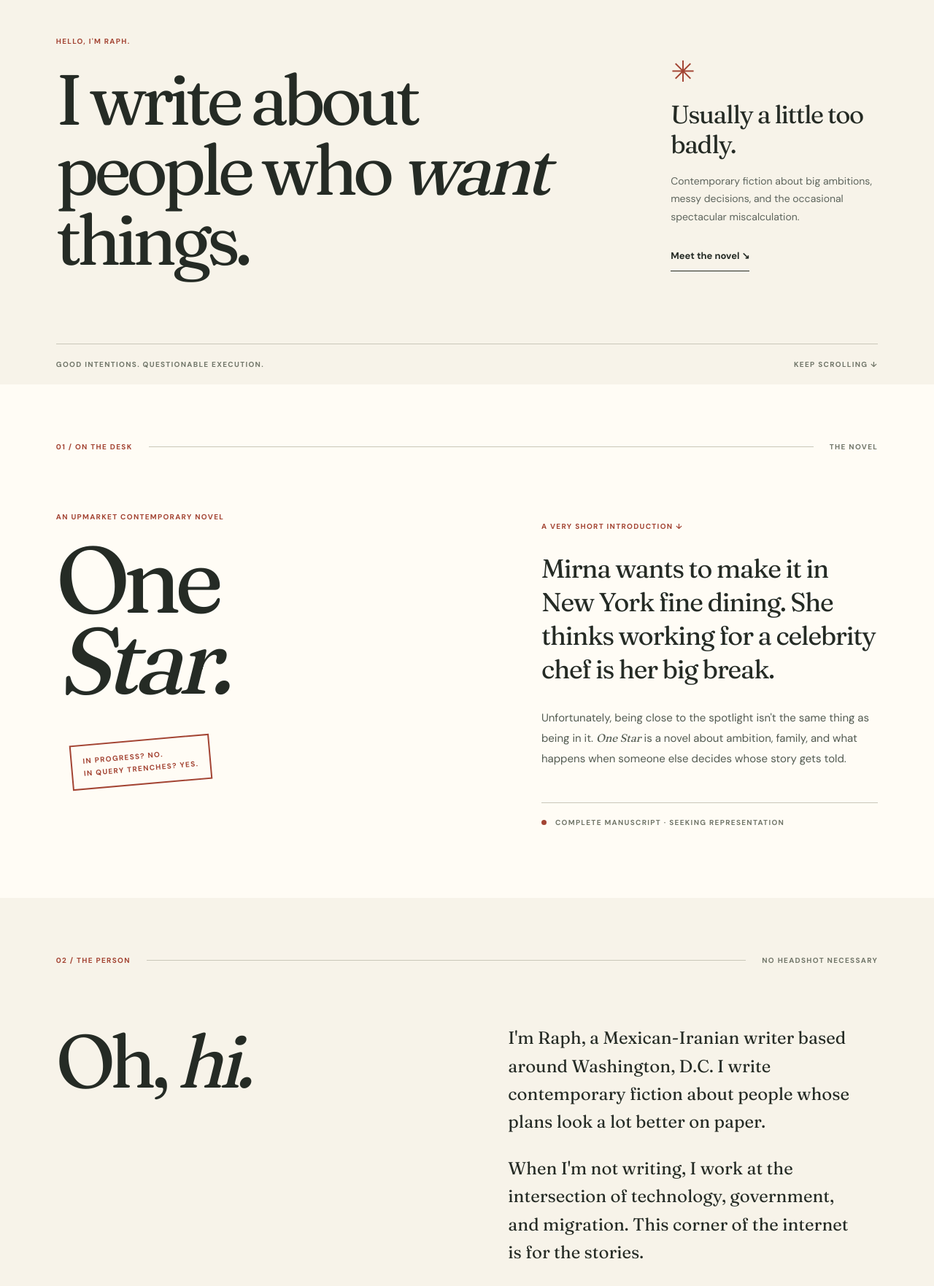
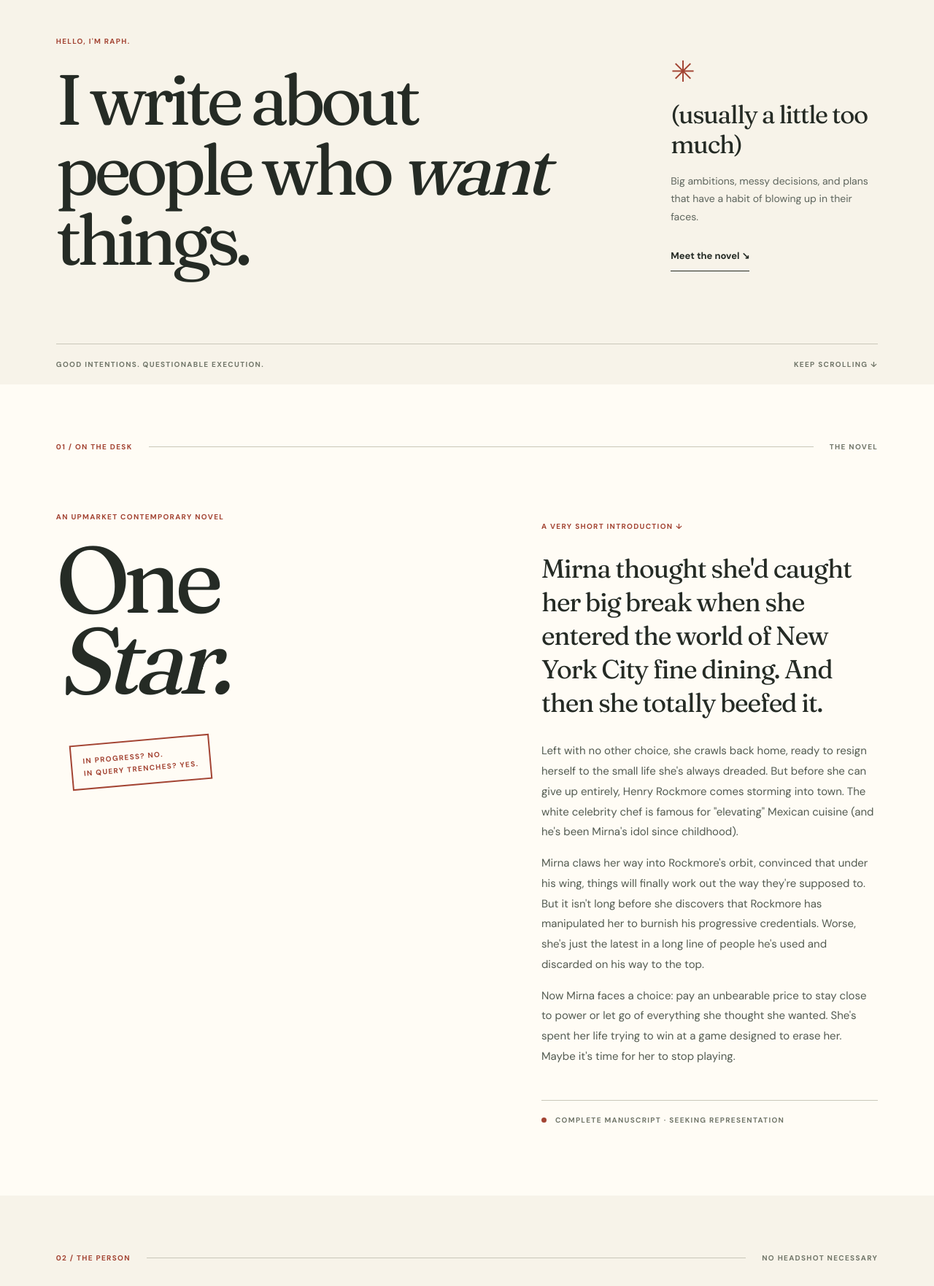
Before and after one commit to rjmajma/raphmajma-dot-com, a plain HTML site: page index.html in a window 1280 px wide. Shown: the part 180-1943 px from the top of the page at 73% size. Drawn offline with nearby package versions, Linux system fonts and the light colour scheme.

Commit message:
Update index.html
updated text

```diff
--- a/index.html
+++ b/index.html
@@ -34,8 +34,8 @@
           </div>
           <div class="hero-aside">
             <span class="spark" aria-hidden="true">✳</span>
-            <p>Usually a little too badly.</p>
-            <p class="hero-small">Contemporary fiction about big ambitions, messy decisions, and the occasional spectacular miscalculation.</p>
+            <p>(usually a little too much)</p>
+            <p class="hero-small">Big ambitions, messy decisions, and plans that have a habit of blowing up in their faces.</p>
             <a href="#writing" class="text-link">Meet the novel <span aria-hidden="true">↘</span></a>
           </div>
         </div>
@@ -47,17 +47,19 @@
           <div class="work-title"><p class="eyebrow">AN UPMARKET CONTEMPORARY NOVEL</p><h2 id="writing-heading">One<br><em>Star.</em></h2><div class="stamp">IN PROGRESS? NO.<br>IN QUERY TRENCHES? YES.</div></div>
           <div class="work-description">
             <div class="folio">A VERY SHORT INTRODUCTION ↓</div>
-            <p class="lead">Mirna wants to make it in New York fine dining. She thinks working for a celebrity chef is her big break.</p>
-            <p>Unfortunately, being close to the spotlight isn't the same thing as being in it. <em>One Star</em> is a novel about ambition, family, and what happens when someone else decides whose story gets told.</p>
+            <p class="lead">Mirna thought she'd caught her big break when she entered the world of New York City fine dining. And then she totally beefed it.</p>
+            <p>Left with no other choice, she crawls back home, ready to resign herself to the small life she's always dreaded. But before she can give up entirely, Henry Rockmore comes storming into town. The white celebrity chef is famous for &quot;elevating&quot; Mexican cuisine (and he's been Mirna's idol since childhood).</p>
+            <p>Mirna claws her way into Rockmore's orbit, convinced that under his wing, things will finally work out the way they're supposed to. But it isn't long before she discovers that Rockmore has manipulated her to burnish his progressive credentials. Worse, she's just the latest in a long line of people he's used and discarded on his way to the top.</p>
+            <p>Now Mirna faces a choice: pay an unbearable price to stay close to power or let go of everything she thought she wanted. She's spent her life trying to win at a game designed to erase her. Maybe it's time for her to stop playing.</p>
             <div class="work-bottom"><span class="dot"></span><span>COMPLETE MANUSCRIPT · SEEKING REPRESENTATION</span></div>
           </div>
         </div>
       </section>
       <section class="about section-pad" id="about" aria-labelledby="about-heading">
         <div class="section-heading"><span class="section-num">02 / THE PERSON</span><span class="section-rule"></span><span class="section-caption">NO HEADSHOT NECESSARY</span></div>
-        <div class="about-grid"><h2 id="about-heading">Oh, <em>hi.</em></h2><div class="about-copy"><p>I'm Raph, a Mexican-Iranian writer based around Washington, D.C. I write contemporary fiction about people whose plans look a lot better on paper.</p><p>When I'm not writing, I work at the intersection of technology, government, and migration. This corner of the internet is for the stories.</p></div></div>
+        <div class="about-grid"><h2 id="about-heading">Oh, <em>hi.</em></h2><div class="about-copy"><p>I'm Raph, a Mexican-Iranian writer based in the Washington, D.C. area. I write contemporary fiction about people whose plans look a lot better on paper.</p><p>When I'm not writing, I work at the intersection of technology, government, and migration. This corner of the internet is for the stories.</p></div></div>
       </section>
-      <section class="contact" id="contact" aria-labelledby="contact-heading"><div class="section-heading"><span class="section-num">03 / SAY HELLO</span><span class="section-rule"></span><span class="section-caption">NO FORM TO FILL OUT</span></div><div class="contact-grid"><h2 id="contact-heading">Have a<br><em>question?</em></h2><div><p>Book-related, writing-related, or just dropping a note? My inbox is open.</p><p class="contact-placeholder">EMAIL LINK TO BE ADDED BEFORE LAUNCH</p></div></div></section>
+      <section class="contact" id="contact" aria-labelledby="contact-heading"><div class="section-heading"><span class="section-num">03 / SAY HELLO</span><span class="section-rule"></span><span class="section-caption">NO FORM TO FILL OUT</span></div><div class="contact-grid"><h2 id="contact-heading">Have a<br><em>question?</em></h2><div><p>You can reach me at <a href="mailto:rjmajma@gmail.com">rjmajma@gmail.com</a>.</p></div></div></section>
     </main>
     <footer><span>© <span id="year">2026</span> RAPHAEL MAJMA</span><a href="#top">BACK TO TOP ↑</a><span>THANKS FOR STOPPING BY.</span></footer>
   </div>
```
